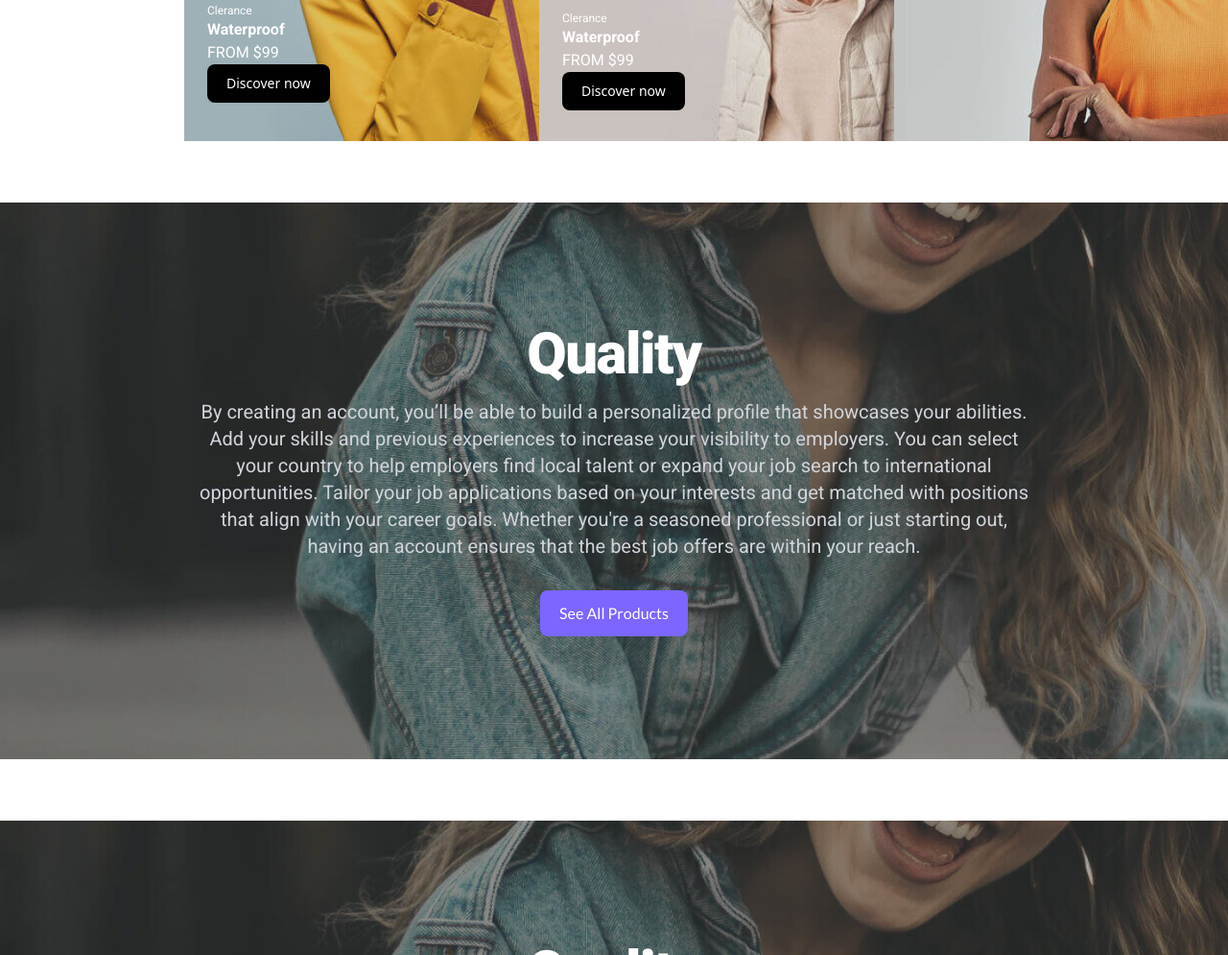
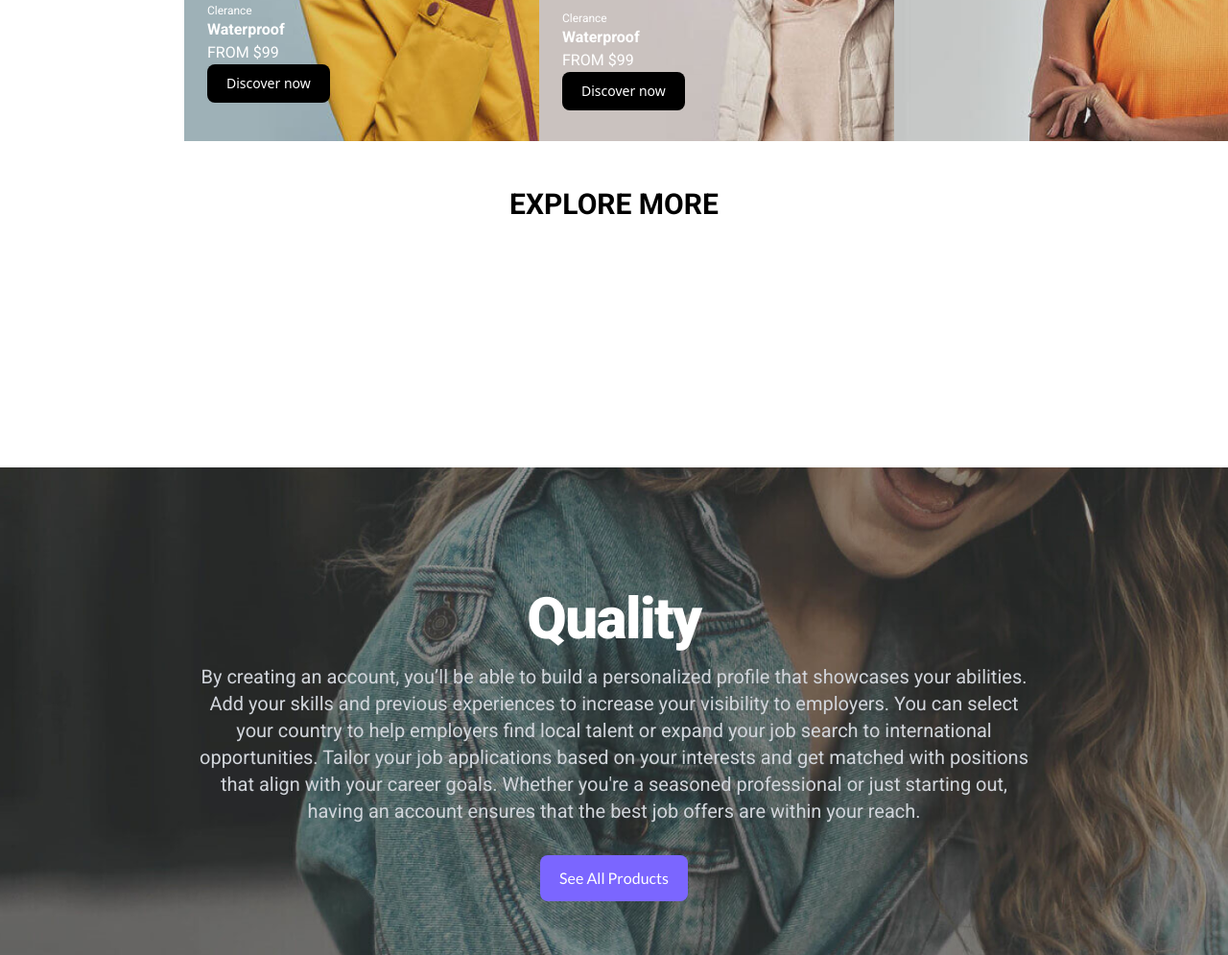
Before and after one commit to zakariyabentaleb/luxy-ecommerce-website, a website built with Vite: page index.html in a window 1280 px wide. Shown: the part 2743-3738 px from the top of the page at 96% size. Built offline with nearby package versions, Linux system fonts and the light colour scheme; files whose address does not match are found by name.

Commit message:
consomation d'api dans les deux section

```diff
--- a/index.html
+++ b/index.html
@@ -411,9 +411,15 @@
     </div>
   </section>
 
-  <!------------------------------------------------>
-  <!------------------------------------------------>
-  <!------------------------------------------------>
+  <section>
+    <div class="flex justify-center mt-12">
+      <h1 class="text-3xl font-semibold">EXPLORE MORE </h1>
+    </div>
+  </section>
+  <section>
+    <div class="flex gap-10 justify-center mt-12 mb-52 " id="explore-more">
+    </div>
+  </section>
 
   <!-- <div class="h-44 sm:min-h-60  w-1/2 flex flex-col justify-center items-center gap-5 text-white bg-[url('./assets/images/quality-section.png')]  bg-cover bg-center hover:opacity-85 shadow-md"> -->
   <section
```
